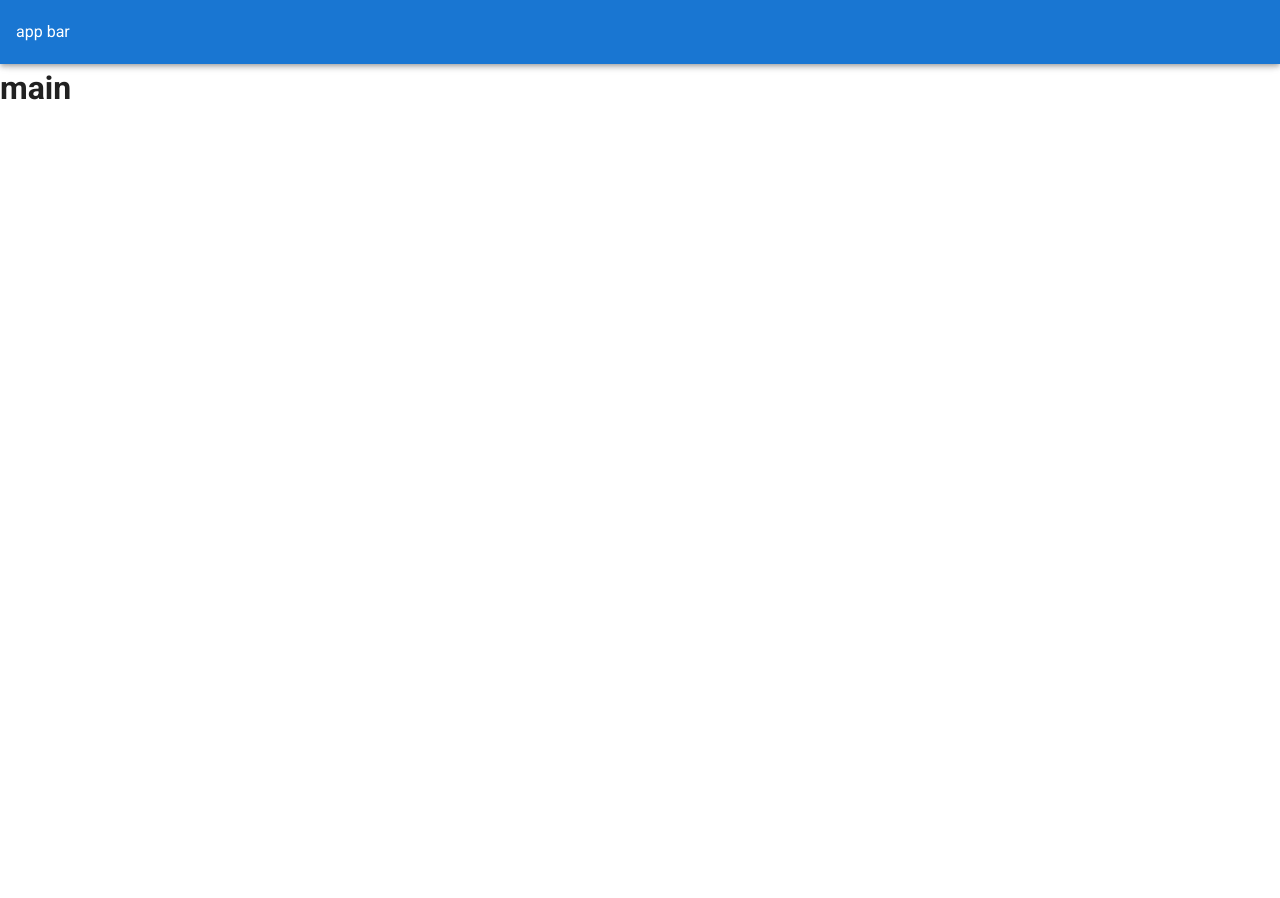
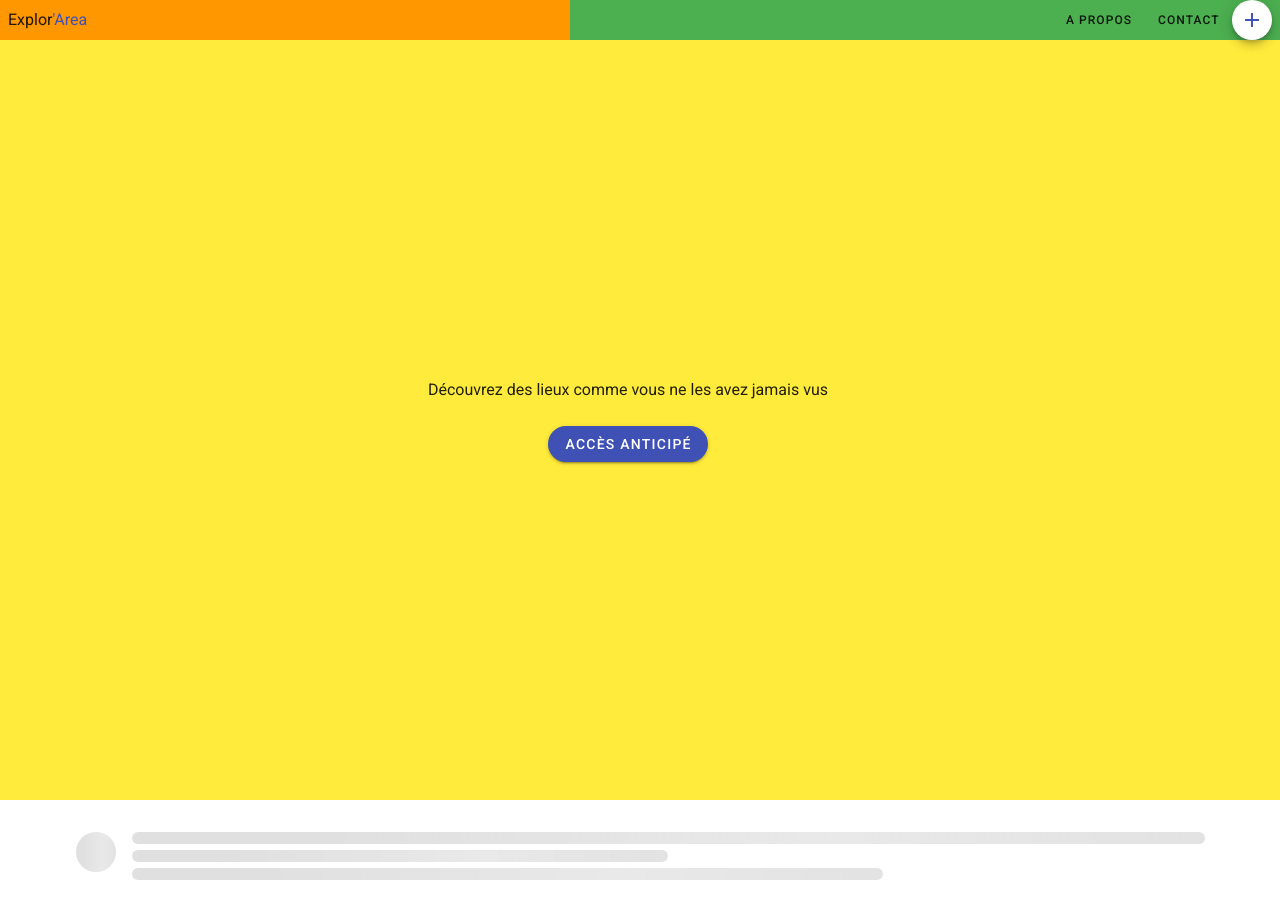
Before and after one commit to CedricBardaine/mds.lean-project-landing-page, a Vue app: page / in a window 1280 px wide. Shown: the top 898 px of the page. Before the commit the page ends 800 px from the top, so only its background shows below. Built offline with nearby package versions, Linux system fonts and the light colour scheme.

Commit message:
create first page : skeletton

```diff
--- a/src/App.vue
+++ b/src/App.vue
@@ -1,24 +1,70 @@
 <template>
   <v-app>
-    <v-app-bar
-      app
-      color="primary"
-      dark
-    >app bar </v-app-bar>
+    <!-- <v-app-bar app color="black" dark dense
+      >{{ $vuetify.breakpoint.name }} - dev</v-app-bar
+    > -->
 
     <v-main>
-      <h1>main</h1>
+      <div id="illu" class="red" style="height: 100vh">
+        <v-row
+          id="menu"
+          class="green ma-0 pa-0"
+          justify="center"
+          style="height: 5%"
+        >
+          <v-row class="ma-0 pa-0 px-2 orange" align="center" justify="start">
+            <span> Explor</span> <span class="indigo--text">'Area</span>
+          </v-row>
+          <v-row class="ma-0 pa-0 px-2" align="center" justify="end">
+            <v-btn small text>A propos</v-btn>
+            <v-btn small text>Contact</v-btn>
+            <v-btn small fab color="white">
+              <v-icon color="indigo"> mdi-plus </v-icon>
+            </v-btn>
+          </v-row>
+        </v-row>
+
+        <v-row
+          id="content"
+          class="yellow ma-0 pa-0"
+          align="center"
+          justify="center"
+          style="height: 95%"
+        >
+          <v-row>
+            <v-row class="col-12" justify="center">
+              <span>
+                Découvrez des lieux comme vous ne les avez jamais vus</span
+              >
+            </v-row>
+            <v-row class="col-12" justify="center">
+              <v-btn color="indigo" dark rounded> Accès anticipé </v-btn>
+            </v-row>
+          </v-row>
+        </v-row>
+      </div>
+
+      <v-container>
+        <v-skeleton-loader
+          type="list-item-avatar-three-line, image, article, image, article, image, article"
+        ></v-skeleton-loader>
+      </v-container>
+      <div>
+        var de dev lisez pas :
+        <span class="red white--text px-2">
+        ({{$vuetify.breakpoint.name}})
+
+        </span>
+      </div>
     </v-main>
   </v-app>
 </template>
 
 <script>
+export default {
+  name: "App",
 
-export default {
-  name: 'App',
-
-  components: {
-  },
+  components: {},
 
   data: () => ({
     //
```
